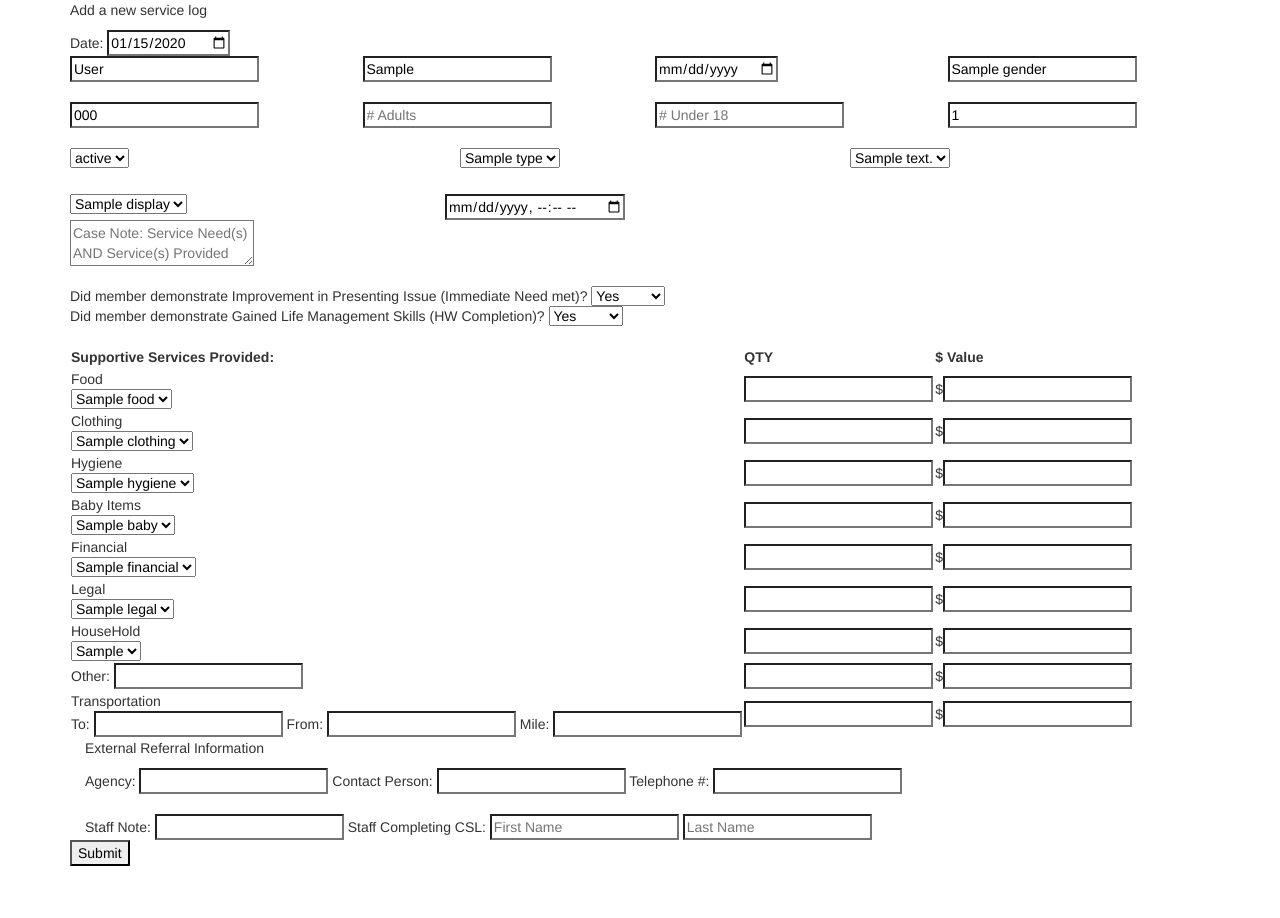
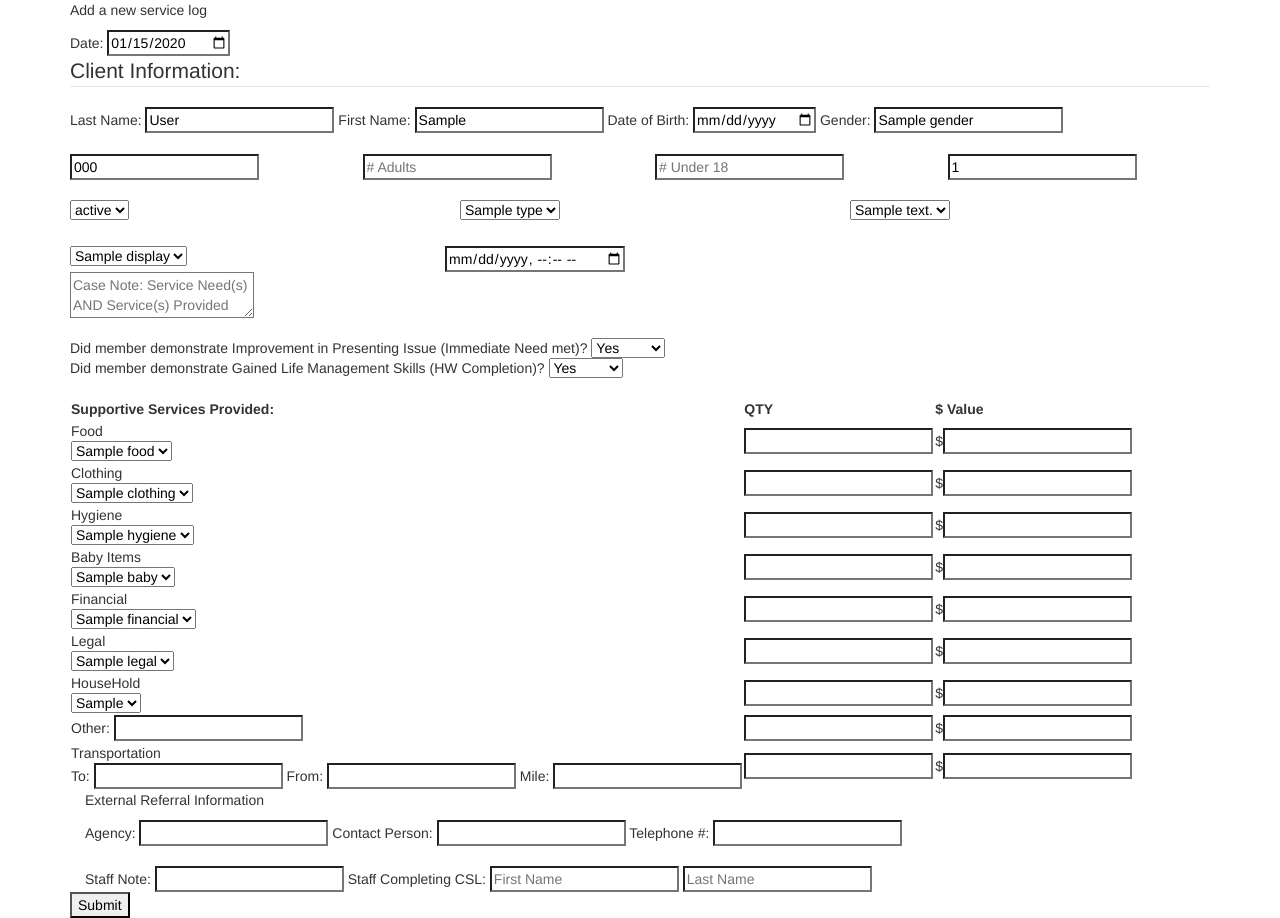
Before and after one commit to ia-community-analytics/friendship-house, a Flask app: template templates/client_service_log.html in a window 1280 px wide. Before the commit the page ends 866 px from the top, so only its background shows below. Run offline with Flask 2, Linux system fonts and the light colour scheme; the template is opened without the code that fills it: most values are stand-ins (such as "Sample title", 1, 10 or a date in 2020); parts of the project's set-up code (start-up, migrations or seed data) failed here and were passed over.

Commit message:
new version of client log view

```diff
--- a/templates/client_service_log.html
+++ b/templates/client_service_log.html
@@ -12,16 +12,23 @@
                 Date: <input type="date" min="1960-01-01" max="{{ date }}" name="Date" value={{ date }}>
             </div>
 
+            <fieldset id="client_info_1">
+                <legend>Client Information:</legend>
+                Last Name: <input type="text" name="lastname" value="{{ data.last_name }}"
+                                  placeholder="Last Name" title="Last Name" required>
+                First Name: <input type="text" name="firstname" value="{{ data.first_name }}"
+                                   placeholder="First Name" title="First Name" required>
+                Date of Birth: <input type="date" min="1960-01-01" max="{{ date }}" name="dob"
+                                      value="{{ data.dob }}" placeholder="Date of Birth" title="Date of Birth"
+                                      required>
+                Gender: <input type="text" name="gender" value="{{ data.gender }}" placeholder="Gender"
+                               title="Gender">
+            </fieldset>
             <div class="row" id="client_info_1">
-                <div class="col-sm-3"><input type="text" name="lastname" value="{{ data.last_name }}"
-                                             placeholder="Last Name" title="Last Name" required></div>
-                <div class="col-sm-3"><input type="text" name="firstname" value="{{ data.first_name }}"
-                                             placeholder="First Name" title="First Name" required></div>
-                <div class="col-sm-3"><input type="date" min="1960-01-01" max="{{ date }}" name="dob"
-                                             value="{{ data.dob }}" placeholder="Date of Birth" title="Date of Birth"
-                                             required></div>
-                <div class="col-sm-3"><input type="text" name="gender" value="{{ data.gender }}" placeholder="Gender"
-                                             title="Gender"></div>
+                <div class="col-sm-3"></div>
+                <div class="col-sm-3"></div>
+                <div class="col-sm-3"></div>
+                <div class="col-sm-3"></div>
             </div>
             <br>
 
```
